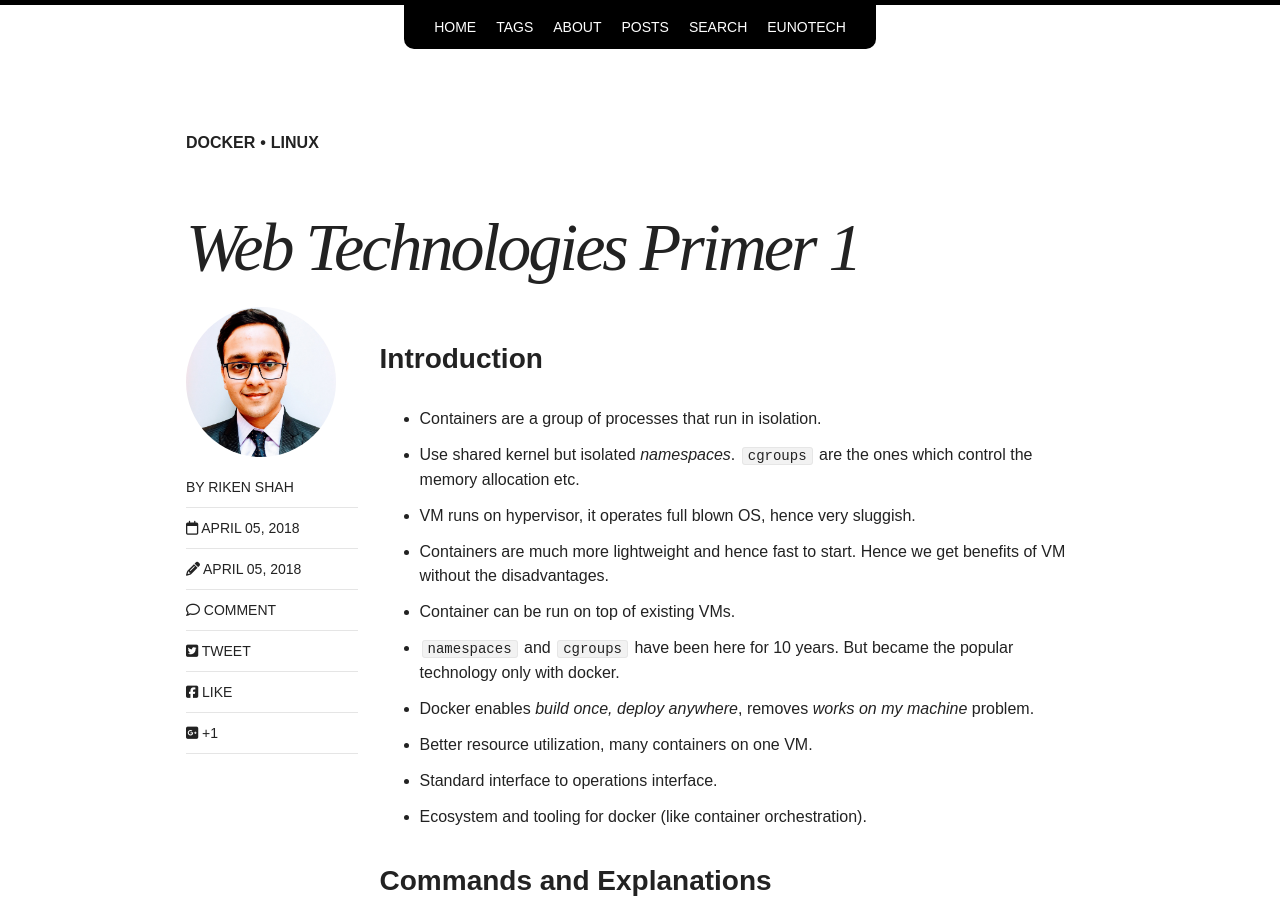
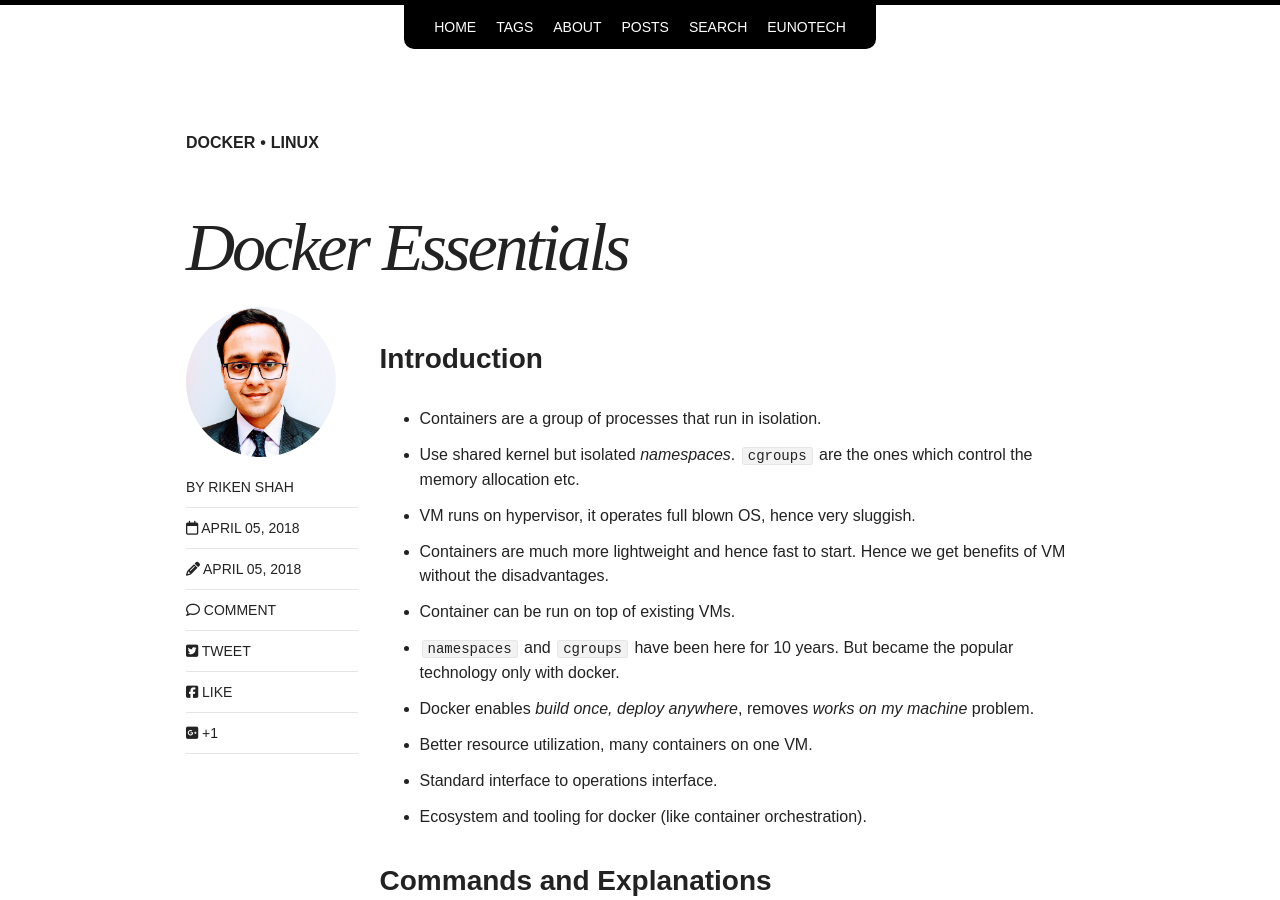
Before and after one commit to rikenshah/rikenshah.github.io, a Jekyll site: the page built from _posts/articles/2018-04-05-docker-essentials.md, in a window 1280 px wide and 900 px high. Built offline with Jekyll 4.4.1, drawn with Linux system fonts in a browser that asks for light colours; nearby versions of some CDN libraries; comment, search, counter and statistics services are not loaded.

Commit message:
Automated Commit

```diff
--- a/_posts/articles/2018-04-05-docker-essentials.md
+++ b/_posts/articles/2018-04-05-docker-essentials.md
@@ -1,7 +1,7 @@
 ---
 layout: post
-title: Web Technologies Primer 1
-excerpt: "Basics of Web Technologies"
+title: Docker Essentials
+excerpt: "Introduction to containers with Docker"
 categories: articles
 tags: [docker,linux]
 author: riken_shah
```
